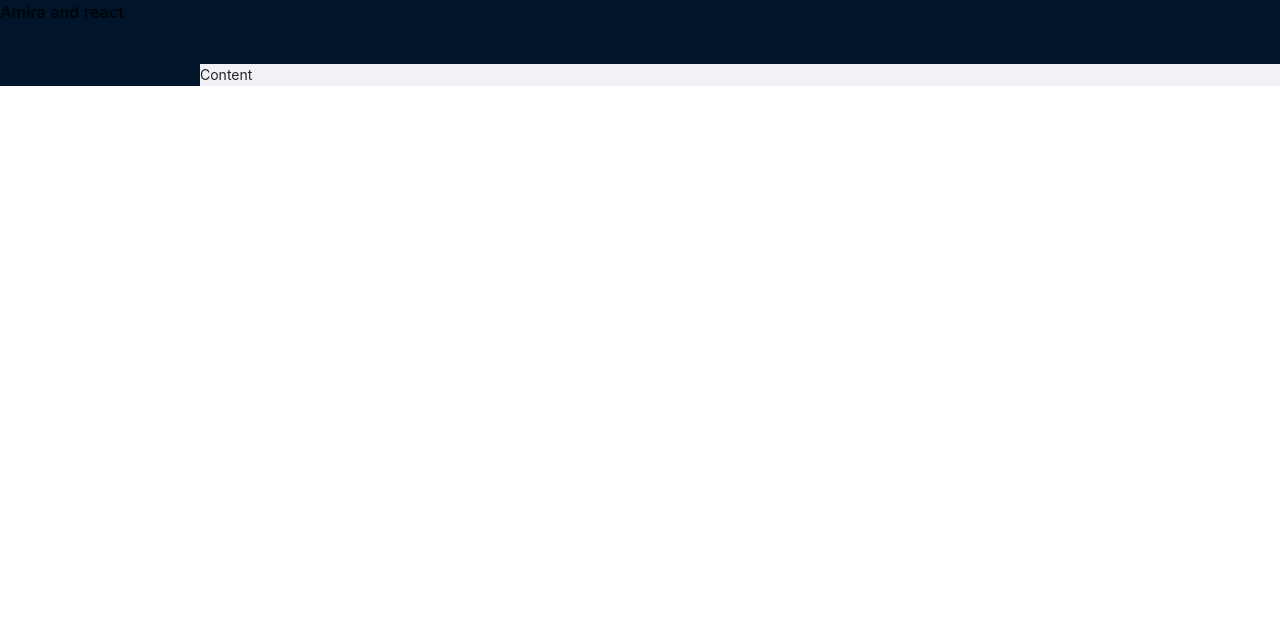
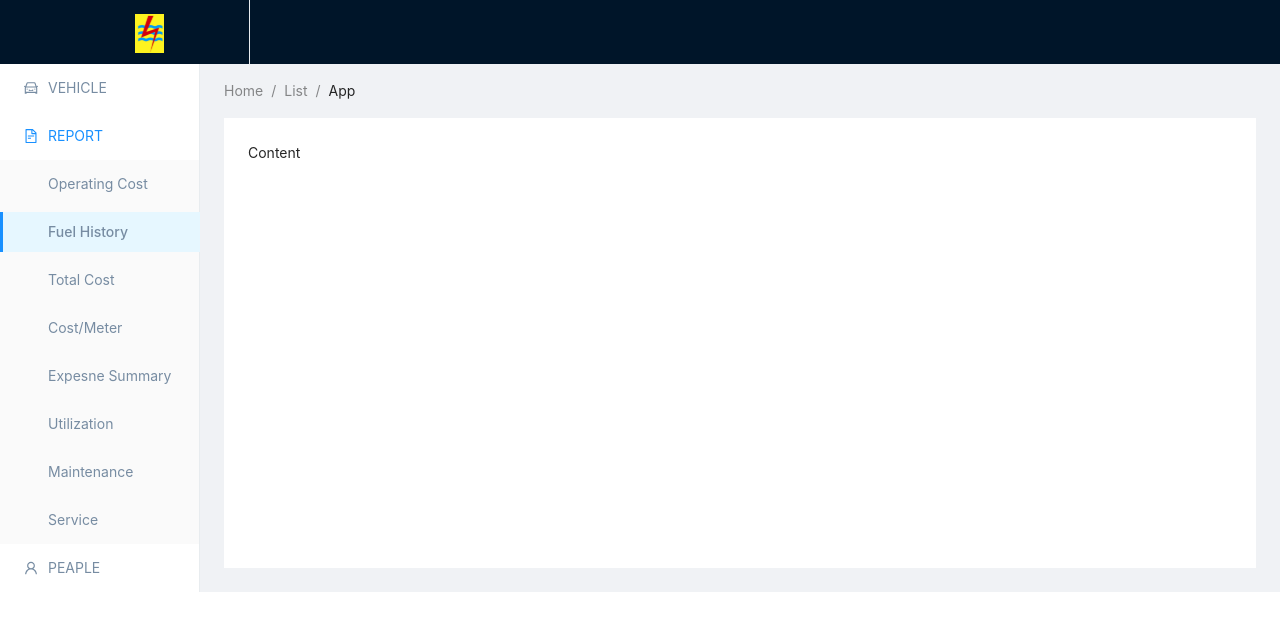
Before and after one commit to amiraadel1122/vehicles-system2, a React (Create React App) app in the folder vehicles-system/: page / in a window 1280 px wide. Shown: the top 630 px of the page. Built offline with nearby package versions, Linux system fonts and the light colour scheme.

Commit message:
sidebar component

```diff
--- a/vehicles-system/src/App.js
+++ b/vehicles-system/src/App.js
@@ -1,6 +1,7 @@
-import Vehicles from './Containers/Vehicles'
+import Vehicles from './Containers/Vehicles';
 import './App.scss';
 import 'antd/dist/antd.css';
 
-const App = ()=> <Vehicles />
+const App = () => <Vehicles />;
+
 export default App;
--- /dev/null
+++ b/vehicles-system/src/Assets/styles/variables.scss
@@ -0,0 +1,3 @@
+$font-family: 'Rubik', sans-serif;
+$text-color: #778ca2;
+$text-size: 14px;
--- a/vehicles-system/src/Components/Sidebar/index.jsx
+++ b/vehicles-system/src/Components/Sidebar/index.jsx
@@ -1,10 +1,35 @@
 import React from 'react';
 import './styles.scss';
+import { Menu } from 'antd';
+import { UserOutlined, CarOutlined, FileTextOutlined } from '@ant-design/icons';
 
-const Sidebar = ()=> (
-    <div>
-        <h1>Amira and react</h1>
-    </div>
-);
+const Sidebar = () => {
+  const { SubMenu } = Menu;
+  return (
+    <Menu
+      mode="inline"
+      defaultSelectedKeys={['3']}
+      defaultOpenKeys={['sub1']}
+      className="side-menu"
+    >
+      <Menu.Item key="1" icon={<CarOutlined />}>
+        VEHICLE
+      </Menu.Item>
+      <SubMenu key="sub1" icon={<FileTextOutlined />} title="REPORT">
+        <Menu.Item key="2">Operating Cost</Menu.Item>
+        <Menu.Item key="3">Fuel History</Menu.Item>
+        <Menu.Item key="4">Total Cost</Menu.Item>
+        <Menu.Item key="5">Cost/Meter</Menu.Item>
+        <Menu.Item key="6">Expesne Summary</Menu.Item>
+        <Menu.Item key="7">Utilization</Menu.Item>
+        <Menu.Item key="8">Maintenance</Menu.Item>
+        <Menu.Item key="9">Service</Menu.Item>
+      </SubMenu>
+      <Menu.Item key="10" icon={<UserOutlined />}>
+        PEAPLE
+      </Menu.Item>
+    </Menu>
+  );
+};
 
 export default Sidebar;
--- a/vehicles-system/src/Components/Sidebar/styles.scss
+++ b/vehicles-system/src/Components/Sidebar/styles.scss
@@ -0,0 +1,29 @@
+@import '../../Assets/styles/variables';
+
+.ant-layout-sider {
+  border-right: 1px solid #e8ecef;
+  .ant-menu-submenu-arrow {
+    display: none;
+  }
+
+  .side-menu {
+    font-size: $text-size;
+    height: 100%;
+    border-right: 0 !important;
+    color: $text-color;
+    .ant-menu-item {
+      color: $text-color;
+    }
+
+    .ant-menu-item-selected {
+      font-weight: 500;
+    }
+
+    .ant-menu-item-selected::after,
+    .ant-menu-item::after {
+      border-right: none !important;
+      border-left: 3px solid #1890ff;
+      left: 0;
+    }
+  }
+}
--- a/vehicles-system/src/Containers/Vehicles/index.jsx
+++ b/vehicles-system/src/Containers/Vehicles/index.jsx
@@ -1,22 +1,42 @@
 import React from 'react';
-import { Layout } from 'antd';
+import { Layout, Breadcrumb } from 'antd';
+import Logo from '../../Assets/images/logo.svg';
+import './styles.scss';
 import Sidebar from '../../Components/Sidebar';
-import './styles.scss';
 
 const Vehicles = () => {
-    const { Header, Sider, Content } = Layout;
-    return (
-        <Layout>
-        <Sider>
+  const { Header, Sider, Content } = Layout;
+  return (
+    <Layout>
+      <Header className="header">
+        <div className="logo">
+          <img src={Logo} alt="logo" />
+        </div>
+      </Header>
+      <Layout>
+        <Sider className="site-layout-background sider-container">
           <Sidebar />
         </Sider>
-        <Layout>
-          <Header>
-          </Header>
-          <Content>Content</Content>
+        <Layout style={{ padding: '0 24px 24px' }}>
+          <Breadcrumb style={{ margin: '16px 0' }}>
+            <Breadcrumb.Item>Home</Breadcrumb.Item>
+            <Breadcrumb.Item>List</Breadcrumb.Item>
+            <Breadcrumb.Item>App</Breadcrumb.Item>
+          </Breadcrumb>
+          <Content
+            className="site-layout-background"
+            style={{
+              padding: 24,
+              margin: 0,
+              minHeight: 280,
+            }}
+          >
+            Content
+          </Content>
         </Layout>
       </Layout>
-    )
-}
+    </Layout>
+  );
+};
 
 export default Vehicles;
--- a/vehicles-system/src/Containers/Vehicles/styles.scss
+++ b/vehicles-system/src/Containers/Vehicles/styles.scss
@@ -0,0 +1,14 @@
+.logo {
+  float: left;
+  text-align: center;
+  width: 200px;
+  border-right: 1px solid #e8ecef;
+}
+
+.site-layout-background {
+  background: #fff;
+}
+
+.sider-container {
+  width: 200px;
+}
```
Also changed, not shown: vehicles-system/src/Assets/images/logo.svg (added).
